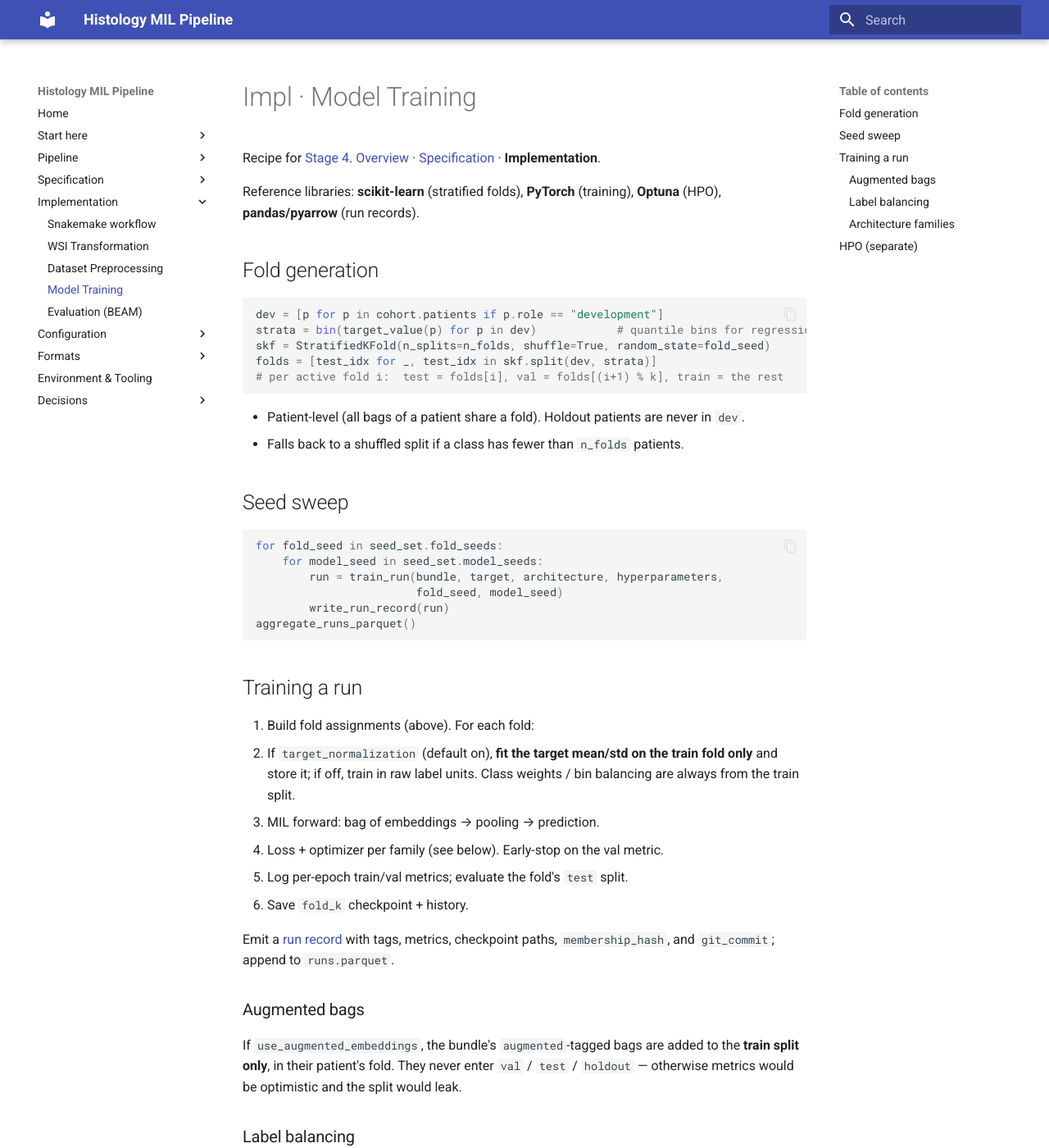
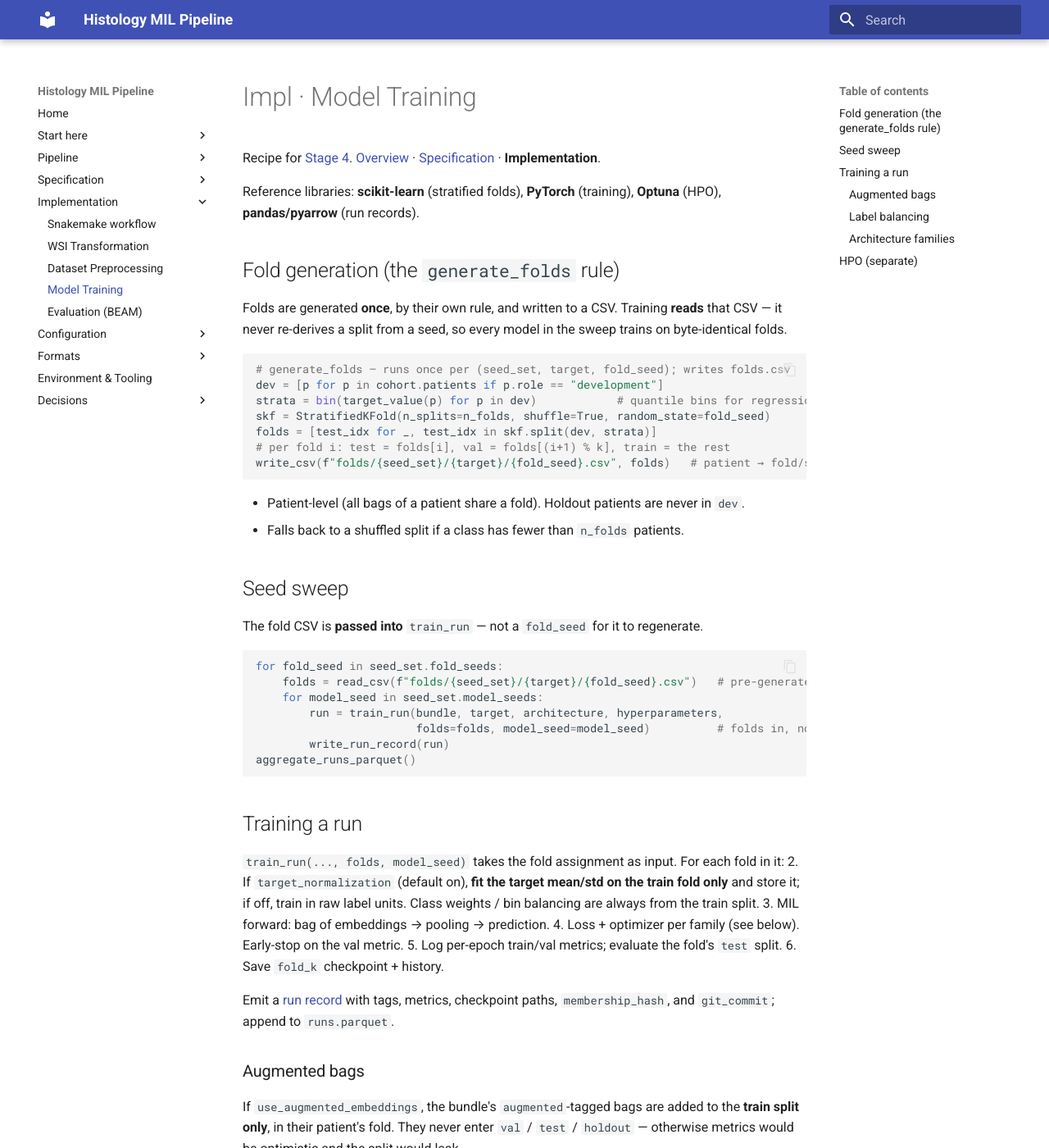
Before and after one commit to TheodorLindberg/SPRINTER_CLAM_DESIGN, an MkDocs documentation site: the page built from docs/impl/training.md, in a window 1280 px wide and 1400 px high. Shown: the whole window at 82% size. Built offline with MkDocs 1.6.1 and Material for MkDocs 9.7.7, drawn with Linux system fonts in a browser that asks for light colours.

Commit message:
Training consumes pre-generated folds, never regenerates
- generate_folds writes the split CSV once; train_run takes folds as
  input (folds=, not fold_seed) so every model trains on identical folds
- Fix the seed-sweep pseudocode and spec wording accordingly

Co-Authored-By: Claude Opus 4.8 <noreply@anthropic.com>

````diff
--- a/docs/impl/training.md
+++ b/docs/impl/training.md
@@ -4,14 +4,18 @@ Recipe for [Stage 4](../design/06-model-training.md). [Overview](../design/06-mo
 
 Reference libraries: **scikit-learn** (stratified folds), **PyTorch** (training), **Optuna** (HPO), **pandas/pyarrow** (run records).
 
-## Fold generation
+## Fold generation (the `generate_folds` rule)
+
+Folds are generated **once**, by their own rule, and written to a CSV. Training **reads** that CSV — it never re-derives a split from a seed, so every model in the sweep trains on byte-identical folds.
 
 ```python
+# generate_folds — runs once per (seed_set, target, fold_seed); writes folds.csv
 dev = [p for p in cohort.patients if p.role == "development"]
 strata = bin(target_value(p) for p in dev)            # quantile bins for regression
 skf = StratifiedKFold(n_splits=n_folds, shuffle=True, random_state=fold_seed)
 folds = [test_idx for _, test_idx in skf.split(dev, strata)]
-# per active fold i:  test = folds[i], val = folds[(i+1) % k], train = the rest
+# per fold i: test = folds[i], val = folds[(i+1) % k], train = the rest
+write_csv(f"folds/{seed_set}/{target}/{fold_seed}.csv", folds)   # patient → fold/split
 ```
 
 - Patient-level (all bags of a patient share a fold). Holdout patients are never in `dev`.
@@ -19,18 +23,21 @@ folds = [test_idx for _, test_idx in skf.split(dev, strata)]
 
 ## Seed sweep
 
+The fold CSV is **passed into** `train_run` — not a `fold_seed` for it to regenerate.
+
 ```python
 for fold_seed in seed_set.fold_seeds:
+    folds = read_csv(f"folds/{seed_set}/{target}/{fold_seed}.csv")   # pre-generated
     for model_seed in seed_set.model_seeds:
         run = train_run(bundle, target, architecture, hyperparameters,
-                        fold_seed, model_seed)
+                        folds=folds, model_seed=model_seed)          # folds in, not regenerated
         write_run_record(run)
 aggregate_runs_parquet()
 ```
 
 ## Training a run
 
-1. Build fold assignments (above). For each fold:
+`train_run(..., folds, model_seed)` takes the fold assignment as input. For each fold in it:
 2. If `target_normalization` (default on), **fit the target mean/std on the train fold only** and store it; if off, train in raw label units. Class weights / bin balancing are always from the train split.
 3. MIL forward: bag of embeddings → pooling → prediction.
 4. Loss + optimizer per family (see below). Early-stop on the val metric.
````
Also changed, not shown: docs/spec/training.md (+3 -3 lines).
